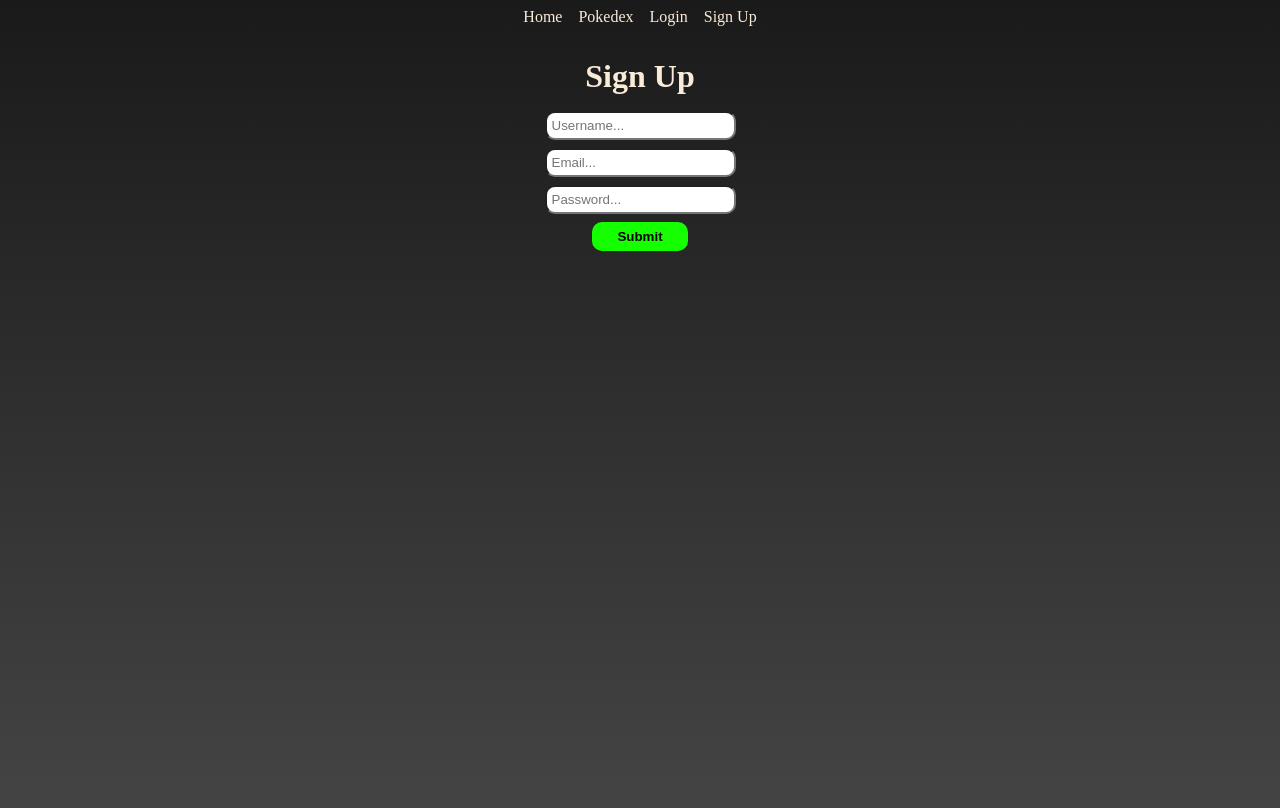
After one commit to Duke650/Week5-Pokedex, a Flask app: page /signup in a window 1280 px wide. The commit adds this page. Run offline with Flask 3, Linux system fonts and the light colour scheme.

Commit message:
forms added

```diff
--- a/app/forms.py
+++ b/app/forms.py
@@ -1,7 +1,18 @@
 from flask_wtf import FlaskForm
-from wtforms import StringField, SubmitField
+from wtforms import StringField, SubmitField, EmailField, PasswordField
 from wtforms.validators import DataRequired
 
 class SearchPokemon(FlaskForm):
     name = StringField('name: ', validators=[DataRequired()])
     submit = SubmitField('Submit')
+
+class Login(FlaskForm):
+    email = EmailField("Email", validators=[DataRequired()])
+    password = PasswordField("Password: ", validators=[DataRequired()])
+    submit = SubmitField('Submit')
+
+class Signup(FlaskForm):
+    username = StringField('Username: ', validators=[DataRequired()])
+    email = EmailField("Email", validators=[DataRequired()])
+    password = PasswordField("Password: ", validators=[DataRequired()])
+    submit = SubmitField('Submit')
--- a/app/routes.py
+++ b/app/routes.py
@@ -1,11 +1,9 @@
 import requests
 from flask import Flask, request, render_template
 from app import app
-from .forms import SearchPokemon
+from .forms import SearchPokemon, Login, Signup
 
-@app.route("/")
-def home():
-    return render_template("home.html")
+
 
 def fetchPokeInfo(pokeName):
     url = f"https://pokeapi.co/api/v2/pokemon/{pokeName}"
@@ -20,7 +18,19 @@ def fetchPokeInfo(pokeName):
     else:
         return None, "Oops! Seems this Pokemon is not in your Pokedex. Please try again..."
 
+def fetchIdOfPokemon(name):
+    url = f"https://pokeapi.co/api/v2/pokemon/{name}"
+    response = requests.get(url)
+    if response.ok:
+        data = response.json()
+        id = data['id']
+        print("id =>", id)
+        return id
 
+    # ---- ROUTES -----
+@app.route("/")
+def home():
+    return render_template("home.html")
 
 @app.route("/poke-info", methods=["GET","POST"])
 def getPokeInfo():
@@ -32,3 +42,28 @@ def getPokeInfo():
         abilityInfo = info[1]
         return render_template("pokeSearch.html", form=form, defaultInfo=defaultInfo, abilityInfo=abilityInfo)
     return render_template("pokeSearch.html", form=form)
+
+@app.route("/poke-info/<id>", methods=["GET","POST"])
+def getPokeInfoById(id):
+    form = SearchPokemon()
+    if form.validate_on_submit() and request.method == "POST":
+        name = request.form.get("name")
+        info = fetchPokeInfo(name)
+        defaultInfo = info[0]
+        abilityInfo = info[1]
+        return render_template("pokeSearch.html", form=form, defaultInfo=defaultInfo, abilityInfo=abilityInfo)
+    return render_template("pokeSearch.html", form=form)
+
+@app.route("/login", methods=["GET", "POST"])
+def login():
+    loginForm = Login()
+    if loginForm.validate_on_submit() and request.method == "POST":
+        return render_template("login.html", loginForm=loginForm)
+    return render_template("login.html", loginForm=loginForm)
+
+@app.route("/signup", methods=["GET", "POST"])
+def signup():
+    signupForm = Signup()
+    if signupForm.validate_on_submit() and request.method == "POST":
+        return render_template("signup.html", signupForm=signupForm)
+    return render_template("signup.html", signupForm=signupForm)
--- a/app/static/styles/nav-bar.css
+++ b/app/static/styles/base.css
@@ -3,6 +3,11 @@
     margin: 0;
     box-sizing: border-box;
     color: antiquewhite;
+}
+
+body {
+    background: linear-gradient(to bottom, #1a1a1a, #444444);
+    height: 100dvh;
 }
 
 .link-container {
@@ -20,3 +25,7 @@ a:hover {
     color: rgba(250, 235, 215, 0.767);
     transition: 300ms;
 }
+h1 {
+    text-align: center;
+    margin-top: 1em;
+}
--- a/app/static/styles/pokeSearch.css
+++ b/app/static/styles/pokeSearch.css
@@ -17,7 +17,7 @@ body {
 }
 
 .search-container {
-    margin-top: 20px;
+    margin-top: 2em;
     display: flex;
     gap: .5em;
     flex-direction: column;
@@ -105,7 +105,7 @@ input:not(:focus) {
     border: none;
 }
 
-button:hover {
+.form-btn:hover {
     background-color: #15ff0085;
     transform: translateY(3px);
     transition: 400ms;
--- /dev/null
+++ b/app/static/styles/signup.css
@@ -0,0 +1,52 @@
+* {
+    margin: 0;
+    padding: 0;
+    box-sizing: border-box;
+}
+
+h1 {
+    text-align: center;
+}
+
+form {
+    display: flex;
+    flex-direction: column;
+    justify-content: center;
+    gap: .5em;
+}
+
+.form-container {
+    display: flex;
+    justify-content: center;
+    margin-top: 1em;
+
+}
+
+input {
+    padding: 5px;
+    border-radius: 10px;
+}
+
+input:focus {
+    padding: 10px;
+    transition: 400ms;
+}
+
+.submit-btn {
+    width: 50%;
+    align-self: center;
+    cursor: pointer;
+    padding: 7px;
+    border-radius: 10px;
+    color: black;
+    font-weight: bold;
+    background-color: #15ff00;
+    border: none;
+}
+
+.submit-btn:hover {
+    background-color: #15ff0085;
+    transform: translateY(3px);
+    transition: 400ms;
+    box-shadow: 0 2px 2px #15ff00;
+}
--- a/app/templates/base.html
+++ b/app/templates/base.html
@@ -1,14 +1,16 @@
 <!DOCTYPE html>
 <html lang="en">
-<head>
-    <meta charset="UTF-8">
-    <meta name="viewport" content="width=device-width, initial-scale=1.0">
+  <head>
+    <meta charset="UTF-8" />
+    <meta name="viewport" content="width=device-width, initial-scale=1.0" />
     <title>{%block title%}{%endblock%}</title>
-    {%block styles%}{%endblock%}
-</head>
-<body>
+    {%block styles%}
+    <link rel="stylesheet" href="../static/styles/base.css" />
+    {%endblock%}
+  </head>
+  <body>
     {%block content%}
 
     {%endblock%}
-</body>
+  </body>
 </html>
--- a/app/templates/home.html
+++ b/app/templates/home.html
@@ -5,6 +5,7 @@
 {%block styles%}
 <link rel="stylesheet" href="../static//styles/home.css">
 <link rel="stylesheet" href="../static/styles/nav-bar.css">
+<link rel="stylesheet" href="../static/styles/base.css">
 {%endblock%}
 
 {%block content%}
--- a/app/templates/includes/nav-bar.html
+++ b/app/templates/includes/nav-bar.html
@@ -3,5 +3,7 @@
     <div class="link-container">
         <a href="{{url_for('home')}}">Home</a>
         <a href="{{url_for('getPokeInfo')}}">Pokedex</a>
+        <a href="{{url_for('login')}}">Login</a>
+        <a href="{{url_for('signup')}}">Sign Up</a>
     </div>
 </nav>
--- a/app/templates/pokeSearch.html
+++ b/app/templates/pokeSearch.html
@@ -15,6 +15,7 @@
 {%block styles%}
 <link rel="stylesheet" href="../static/styles/pokeSearch.css">
 <link rel="stylesheet" href="../static/styles/nav-bar.css">
+<link rel="stylesheet" href="../static/styles/base.css">
 {%endblock%}
 {%block content%}
 {% include './includes/nav-bar.html' %}
--- /dev/null
+++ b/app/templates/signup.html
@@ -0,0 +1,26 @@
+{%extends "base.html"%}
+
+{%block title%} Sign Up {%endblock%}
+
+{%block styles %}
+<link rel="stylesheet" href="../static/styles/nav-bar.css">
+<link rel="stylesheet" href="../static/styles/signup.css">
+<link rel="stylesheet" href="../static/styles/base.css">
+{%endblock%}
+
+{%block content%}
+{% include './includes/nav-bar.html' %}
+<div>
+    <h1>Sign Up</h1>
+    <div class="form-container">
+        <form method="POST">
+            {{signupForm.hidden_tag()}}
+            {{signupForm.username(placeholder="Username...")}}
+            {{signupForm.email(placeholder="Email...")}}
+            {{signupForm.password(placeholder="Password...")}}
+            {{signupForm.submit(class="submit-btn")}}
+        </form>
+    </div>
+</div>
+
+{%endblock%}
```
Also changed, not shown: app/static/styles/home.css (deleted, +0 -15 lines), app/templates/login.html (added, +25 -0 lines), app.py (line endings or trailing spaces). Lines whose indentation alone changed are shown as unchanged.
